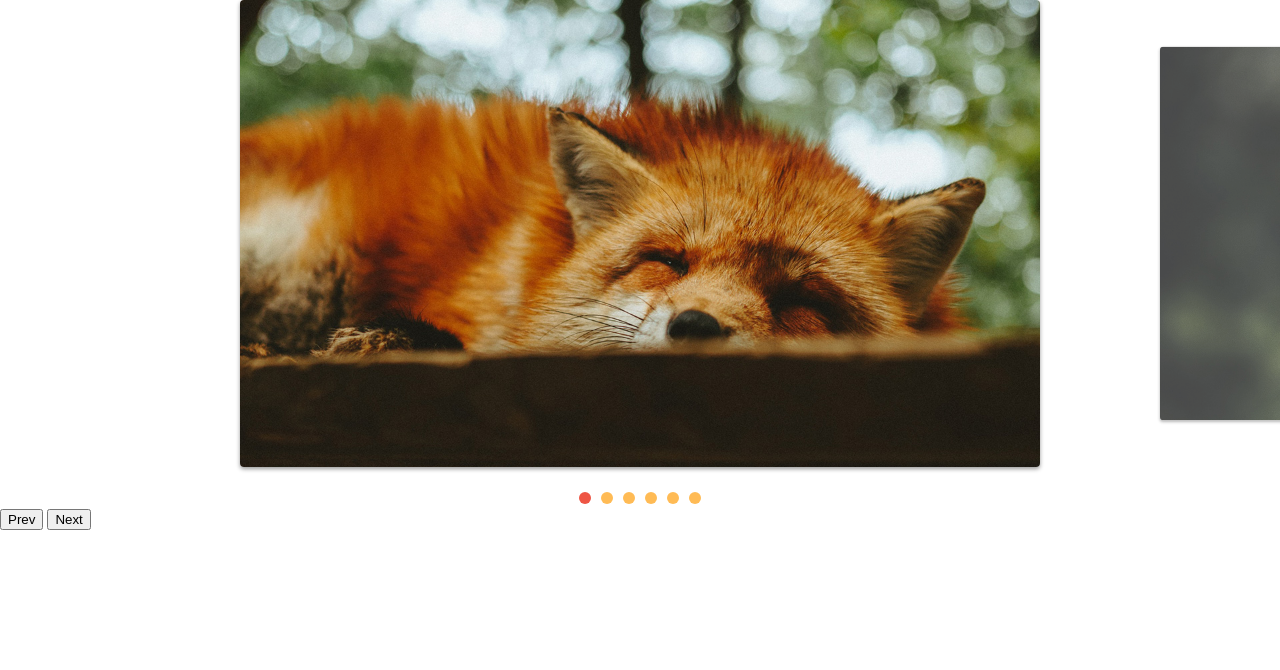
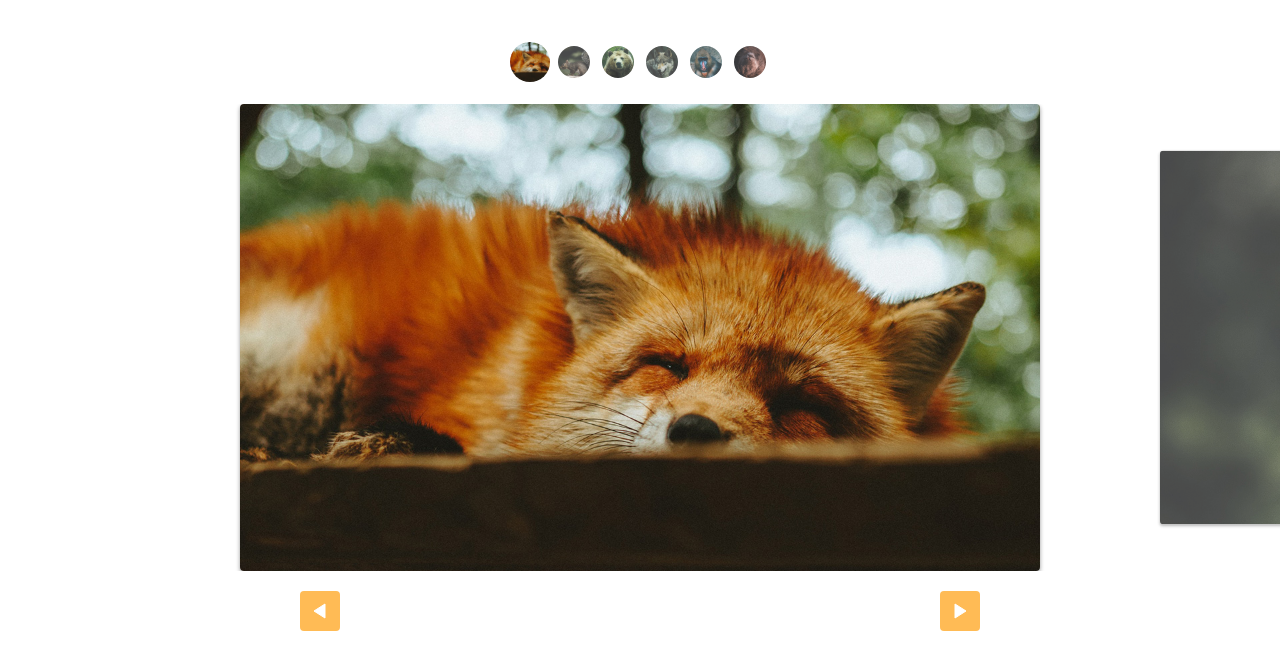
Before and after one commit to patrickbvargas/slide, a plain HTML site: page index.html in a window 1280 px wide. Drawn offline with Linux system fonts and the light colour scheme.

Commit message:
custom controls estilizados

```diff
--- a/css/style.css
+++ b/css/style.css
@@ -64,3 +64,47 @@ img {
 [data-control="slide"] li a:hover {
   background: #e54;
 }
+
+.custom-control {
+  display: flex;
+  justify-content: center;
+  margin: 40px 0 20px;
+  flex-wrap: wrap;
+}
+
+.custom-control li {
+  opacity: 0.8;
+  transform: scale(0.8);
+  width: 40px;
+  height: 40px;
+  border-radius: 50%;
+  overflow: hidden;
+  margin: 2px;
+  box-sizing: 0 2px 2px rgba(0, 0, 0, 0.5);
+  transition: 0.3s;
+}
+
+.custom-control li.ativo {
+  opacity: 1;
+  transform: scale(1);
+}
+
+.arrow-nav {
+  display: flex;
+  justify-content: space-around;
+  margin: 20px 0;
+}
+
+.arrow-nav button {
+  cursor: pointer;
+  border: none;
+  border-radius: 4px;
+  color: #fff;
+  width: 40px;
+  height: 40px;
+  background: #fb5 url("../img/arrow.svg") center center no-repeat;
+}
+
+.arrow-nav button.prev {
+  transform: rotate(-180deg);
+}
--- a/index.html
+++ b/index.html
@@ -10,6 +10,14 @@
 </head>
 
 <body>
+  <ul class="custom-control">
+    <li><img src="img/foto1-thumb.jpg" alt=""></li>
+    <li><img src="img/foto2-thumb.jpg" alt=""></li>
+    <li><img src="img/foto3-thumb.jpg" alt=""></li>
+    <li><img src="img/foto4-thumb.jpg" alt=""></li>
+    <li><img src="img/foto5-thumb.jpg" alt=""></li>
+    <li><img src="img/foto6-thumb.jpg" alt=""></li>
+  </ul>
   <div class="slide-wrapper">
     <ul class="slide">
       <li><img src="img/foto1.jpg" alt=""></li>
@@ -21,8 +29,8 @@
     </ul>
   </div>
   <div class="arrow-nav">
-    <button class="prev">Prev</button>
-    <button class="next">Next</button>
+    <button class="prev"></button>
+    <button class="next"></button>
   </div>
   <script type="module" src="js/script.js"></script>
 
--- a/js/script.js
+++ b/js/script.js
@@ -1,7 +1,6 @@
-import { SlideNav } from "./slide.js";
+import SlideNav from "./slide.js";
 
 const slide = new SlideNav(".slide", ".slide-wrapper");
 slide.init();
 slide.addArrow(".prev", ".next");
-
-slide.addControl();
+slide.addControl(".custom-control");
--- a/js/slide.js
+++ b/js/slide.js
@@ -148,7 +148,7 @@ export class Slide {
   }
 }
 
-export class SlideNav extends Slide {
+export default class SlideNav extends Slide {
   constructor(slide, wrapper) {
     super(slide, wrapper);
     this.bindControlEvents();
```
